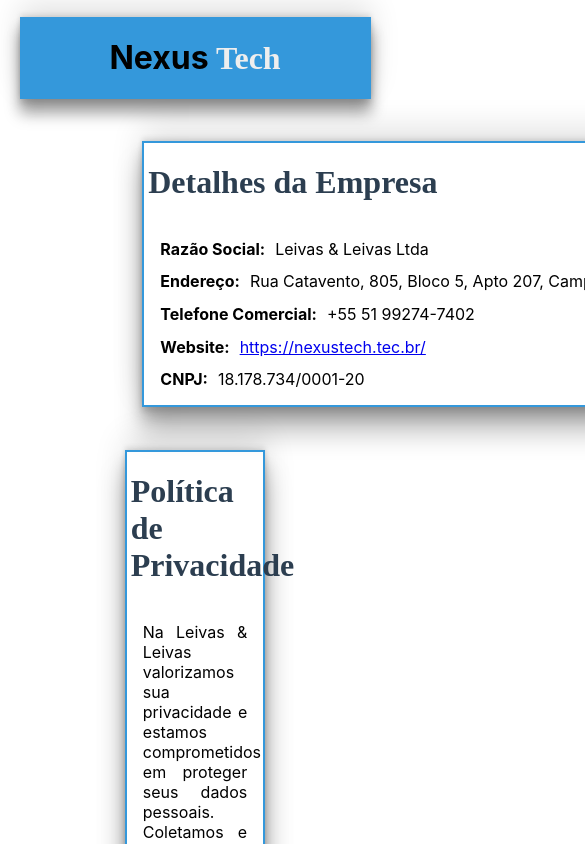
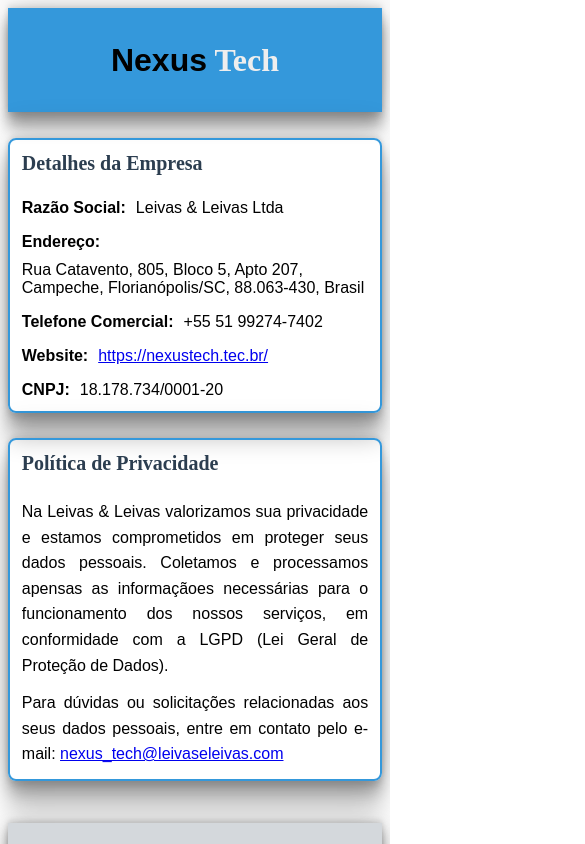
Before and after one commit to leivas777/nexus_tech, a React (Create React App) app: page / in a window 390 px wide. Shown: the top 844 px of the page, 585 px wide, since content can reach past the window. Built offline with nearby package versions, Linux system fonts and the light colour scheme.

Commit message:
Alteração do CSS

```diff
--- a/package.json
+++ b/package.json
@@ -1,7 +1,6 @@
 {
   "name": "nexus_tech",
   "version": "0.1.0",
-  "homepage": "https://nexustech.tec.br",
   "private": true,
   "dependencies": {
     "@testing-library/dom": "^10.4.1",
@@ -18,9 +17,7 @@
     "start": "react-scripts start",
     "build": "react-scripts build",
     "test": "react-scripts test",
-    "eject": "react-scripts eject",
-    "predeploy":"npm run build",
-    "deploy": "gh-pages -d build"
+    "eject": "react-scripts eject"
   },
   "eslintConfig": {
     "extends": [
--- a/src/App.js
+++ b/src/App.js
@@ -3,7 +3,7 @@
 
 
 //Router
-import { BrowserRouter, Routes, Route } from 'react-router-dom';
+import { BrowserRouter as Router, Routes, Route } from 'react-router-dom';
 
 //Pages
 import Home from './pages/Home/Home';
@@ -15,13 +15,13 @@
 function App() {
   return (
     <>
-      <BrowserRouter>
+      <Router>
       <Routes>
         <Route path='/' element={<Home/>}/>
         <Route path='/privacy-policy' element={<PrivacyPolicy/>}/>
         <Route path='/terms-of-use' element={<TermsOfService/>}/>
       </Routes>
-      </BrowserRouter>
+      </Router>
     </>
   );
 }
--- a/src/pages/Home/Home.module.css
+++ b/src/pages/Home/Home.module.css
@@ -1,95 +1,195 @@
-.top{
+/* Reset e configurações base */
+* {
+    box-sizing: border-box;
+}
+
+body {
+    margin: 0;
+    padding: 2vh 5vw;
+    font-family: 'Nunito', sans-serif;
+}
+
+/* Header responsivo */
+.top {
     display: flex;
     background: #3498DB;
     justify-content: center;
-    box-shadow: rgba(0, 0, 0, 0.25) 0px 15px 15px, rgba(0, 0, 0, 0.12) 0px -12px 30px, rgba(0, 0, 0, 0.12) 0px 4px 6px, rgba(0, 0, 0, 0.17) 0px 12px 13px, rgba(0, 0, 0, 0.09) 0px -3px 5px;
+    padding: 1rem;
+    box-shadow: rgba(0, 0, 0, 0.25) 0px 15px 15px,
+                rgba(0, 0, 0, 0.12) 0px -12px 30px,
+                rgba(0, 0, 0, 0.12) 0px 4px 6px,
+                rgba(0, 0, 0, 0.17) 0px 12px 13px,
+                rgba(0, 0, 0, 0.09) 0px -3px 5px;
+}
 
-    & .mainLogo{
+.top .mainLogo {
     font-weight: bold;
 }
 
-    & .logo{
+.top .logo {
     font-family: 'Nunito';
     color: #eee;
-    }
+    text-align: center;
 }
 
-body{
-    margin-left: 5vw;
-    margin-right: 5vw;
-    margin-top: 2vh;
-
+/* Container de dados responsivo */
+.dados {
+    display: flex;
+    flex-direction: column;
+    width: 100%;
+    max-width: 600px;
+    margin: 5vh auto 0;
+    border: 2px solid #3498DB;
+    border-radius: 8px;
+    box-shadow: rgba(0, 0, 0, 0.25) 0px 25px 25px,
+                rgba(0, 0, 0, 0.12) 0px -12px 30px,
+                rgba(0, 0, 0, 0.12) 0px 4px 6px,
+                rgba(0, 0, 0, 0.17) 0px 12px 13px,
+                rgba(0, 0, 0, 0.09) 0px -3px 5px;
 }
 
-.dados{
-    display: flex;
-    flex-direction: column;
-    margin-left: 35%;
-    width: max-content;
-    margin-top: 5vh;
-    border: 2px solid #3498DB;
-    box-shadow: rgba(0, 0, 0, 0.25) 0px 25px 25px, rgba(0, 0, 0, 0.12) 0px -12px 30px, rgba(0, 0, 0, 0.12) 0px 4px 6px, rgba(0, 0, 0, 0.17) 0px 12px 13px, rgba(0, 0, 0, 0.09) 0px -3px 5px;
-}
-
-.dados .title{
-        font-size: 2rem;
-        margin-left: 1vw;
+.dados .title {
+    font-size: clamp(1.5rem, 4vw, 2rem);
+    margin: 1rem;
     font-weight: 600;
     color: #2C3E50;
     font-family: 'Nunito';
 }
 
-.dados .dadosCadastrais{
+.dados .dadosCadastrais {
     display: flex;
     flex-direction: column;
-    gap: 1.5vh 0;
+    gap: 1.5rem;
     padding: 1rem;
-    align-items:flex-start;
+    align-items: flex-start;
     text-align: left;
-
-    & label{
-        display: flex;
-        gap: 10px;
 }
 
-    & .dadosCadastraisTitle{
-        font-weight: bold;
-
+.dados .dadosCadastrais label {
+    display: flex;
+    flex-wrap: wrap;
+    gap: 10px;
+    width: 100%;
 }
 
+.dados .dadosCadastrais .dadosCadastraisTitle {
+    font-weight: bold;
 }
 
-.privacyPolicy{
+/* Política de privacidade responsiva */
+.privacyPolicy {
     border: 2px solid #3498DB;
-    box-shadow: rgba(0, 0, 0, 0.25) 0px 25px 25px, rgba(0, 0, 0, 0.12) 0px -12px 30px, rgba(0, 0, 0, 0.12) 0px 4px 6px, rgba(0, 0, 0, 0.17) 0px 12px 13px, rgba(0, 0, 0, 0.09) 0px -3px 5px;
-    margin-top: 5vh;
-    margin-left: 30%;
-    margin-right: 30%;
+    border-radius: 8px;
+    box-shadow: rgba(0, 0, 0, 0.25) 0px 25px 25px,
+                rgba(0, 0, 0, 0.12) 0px -12px 30px,
+                rgba(0, 0, 0, 0.12) 0px 4px 6px,
+                rgba(0, 0, 0, 0.17) 0px 12px 13px,
+                rgba(0, 0, 0, 0.09) 0px -3px 5px;
+    margin: 5vh auto 0;
+    width: 100%;
+    max-width: 800px;
+}
 
-    & .policy{
+.privacyPolicy .policy {
     display: flex;
     flex-direction: column;
-        text-align:justify;
-        padding: 1em;
-        gap: 10px;
+    text-align: justify;
+    padding: 1rem;
+    gap: 1rem;
+    line-height: 1.6;
 }
 
-    & .title{
-        font-size: 2rem;
-        margin-left: 1vw;
+.privacyPolicy .title {
+    font-size: clamp(1.5rem, 4vw, 2rem);
+    margin: 1rem;
     font-weight: 600;
     color: #2C3E50;
     font-family: 'Nunito';
 }
 
-}
-
-.footer{
+/* Footer responsivo */
+.footer {
     margin-top: 5vh;
     display: flex;
-    gap: 10vw;
+    flex-wrap: wrap;
+    gap: 2rem;
     justify-content: center;
     background: #D4D8DC;
     font-family: 'Nunito';
-    box-shadow: rgba(0, 0, 0, 0.25) 0px 5px 15px, rgba(0, 0, 0, 0.12) 0px -12px 30px, rgba(0, 0, 0, 0.12) 0px 4px 6px, rgba(0, 0, 0, 0.17) 0px 12px 13px, rgba(0, 0, 0, 0.09) 0px -3px 5px;
+    padding: 2rem 1rem;
+    box-shadow: rgba(0, 0, 0, 0.25) 0px 5px 15px,
+                rgba(0, 0, 0, 0.12) 0px -12px 30px,
+                rgba(0, 0, 0, 0.12) 0px 4px 6px,
+                rgba(0, 0, 0, 0.17) 0px 12px 13px,
+                rgba(0, 0, 0, 0.09) 0px -3px 5px;
 }
+
+/* Media Queries para diferentes breakpoints */
+
+/* Tablets (768px e abaixo) */
+@media screen and (max-width: 768px) {
+    body {
+        padding: 1vh 3vw;
+    }
+
+    .dados {
+        max-width: 100%;
+        margin: 3vh auto 0;
+    }
+
+    .privacyPolicy {
+        max-width: 100%;
+        margin: 3vh auto 0;
+    }
+
+    .footer {
+        gap: 1rem;
+        padding: 1.5rem 1rem;
+    }
+}
+
+/* Smartphones (480px e abaixo) */
+@media screen and (max-width: 480px) {
+    body {
+        padding: 1vh 2vw;
+    }
+
+    .top {
+        padding: 0.75rem;
+    }
+
+    .dados .title,
+    .privacyPolicy .title {
+        font-size: 1.25rem;
+        margin: 0.75rem;
+    }
+
+    .dados .dadosCadastrais {
+        padding: 0.75rem;
+        gap: 1rem;
+    }
+
+    .privacyPolicy .policy {
+        padding: 0.75rem;
+        gap: 0.75rem;
+    }
+
+    .footer {
+        flex-direction: column;
+        text-align: center;
+        gap: 0.5rem;
+        padding: 1rem;
+    }
+}
+
+/* Telas muito pequenas (320px e abaixo) */
+@media screen and (max-width: 320px) {
+    body {
+        padding: 1vh 1vw;
+    }
+
+    .dados .dadosCadastrais label {
+        flex-direction: column;
+        gap: 5px;
+    }
+}
--- a/src/pages/PrivacyPolicy/PrivacyPolicy.module.css
+++ b/src/pages/PrivacyPolicy/PrivacyPolicy.module.css
@@ -1,31 +1,195 @@
-/* body {
-    font-family: -apple-system, BlinkMacSystemFont, 'Segoe UI', Roboto, Helvetica, Arial, sans-serif;
-    line-height: 1.6;
-    color: #333;
-    max-width: 800px;
-    margin: 40px auto;
-    padding: 0 20px;
-    background-color: #f9f9f9;
-} */
+/* Configurações base */
+* {
+    box-sizing: border-box;
+}
 
+/* Container principal responsivo */
+.container {
+    background-color: #fff;
+    padding: clamp(1rem, 4vw, 2rem);
+    border-radius: 8px;
+    box-shadow: 0 4px 8px rgba(0, 0, 0, 0.1);
+    width: 100%;
+    max-width: 1200px;
+    margin: 0 auto;
+
+    /* Melhoria de performance */
+    will-change: transform;
+    backface-visibility: hidden;
+}
+
+/* Tipografia responsiva para títulos */
 .container h1,
 .container h2 {
     color: #1a1a1a;
     border-bottom: 2px solid #eee;
-    padding-bottom: 10px;
+    padding-bottom: clamp(0.5rem, 2vw, 0.75rem);
+    margin-bottom: clamp(1rem, 3vw, 1.5rem);
+    margin-top: clamp(1.5rem, 4vw, 2rem);
+    line-height: 1.3;
+    word-wrap: break-word;
+    hyphens: auto;
 }
 
-.container p {
-    margin-bottom: 1em;
+.container h1 {
+    font-size: clamp(1.75rem, 5vw, 2.5rem);
 }
 
+.container h2 {
+    font-size: clamp(1.5rem, 4vw, 2rem);
+}
+
+/* Parágrafos responsivos */
+.container p {
+    margin-bottom: clamp(0.75rem, 2.5vw, 1.25rem);
+    line-height: 1.6;
+    font-size: clamp(0.9rem, 2.5vw, 1rem);
+    text-align: justify;
+    word-wrap: break-word;
+    hyphens: auto;
+}
+
+/* Texto em negrito */
 strong {
     color: #000;
+    font-weight: 600;
 }
 
-.container {
-    background-color: #fff;
-    padding: 30px;
-    border-radius: 8px;
-    box-shadow: 0 4px 8px rgba(0, 0, 0, 0.1);
+/* Media Queries para ajustes específicos */
+
+/* Tablets (768px e abaixo) */
+@media screen and (max-width: 768px) {
+    .container {
+        margin: 1rem;
+        border-radius: 6px;
+        box-shadow: 0 2px 6px rgba(0, 0, 0, 0.08);
+    }
+
+    .container h1,
+    .container h2 {
+        border-bottom-width: 1.5px;
+        margin-top: 1.25rem;
+    }
+
+    .container p {
+        text-align: left;
+    }
 }
+
+/* Smartphones (480px e abaixo) */
+@media screen and (max-width: 480px) {
+    .container {
+        margin: 0.5rem;
+        padding: 1rem;
+        border-radius: 4px;
+        box-shadow: 0 1px 4px rgba(0, 0, 0, 0.06);
+    }
+
+    .container h1 {
+        font-size: 1.5rem;
+        margin-top: 1rem;
+    }
+
+    .container h2 {
+        font-size: 1.25rem;
+        margin-top: 1rem;
+    }
+
+    .container h1,
+    .container h2 {
+        padding-bottom: 0.5rem;
+        margin-bottom: 1rem;
+        border-bottom-width: 1px;
+    }
+
+    .container p {
+        font-size: 0.9rem;
+        margin-bottom: 1rem;
+        line-height: 1.5;
+    }
+}
+
+/* Telas muito pequenas (320px e abaixo) */
+@media screen and (max-width: 320px) {
+    .container {
+        margin: 0.25rem;
+        padding: 0.75rem;
+    }
+
+    .container h1 {
+        font-size: 1.25rem;
+    }
+
+    .container h2 {
+        font-size: 1.1rem;
+    }
+
+    .container p {
+        font-size: 0.85rem;
+        margin-bottom: 0.75rem;
+    }
+}
+
+/* Telas grandes (1200px e acima) */
+@media screen and (min-width: 1200px) {
+    .container {
+        padding: 2.5rem;
+        box-shadow: 0 6px 12px rgba(0, 0, 0, 0.12);
+    }
+
+    .container h1 {
+        font-size: 2.5rem;
+    }
+
+    .container h2 {
+        font-size: 2rem;
+    }
+
+    .container p {
+        font-size: 1.1rem;
+        line-height: 1.7;
+    }
+}
+
+/* Melhorias de acessibilidade */
+@media (prefers-reduced-motion: reduce) {
+    .container {
+        transition: none;
+    }
+}
+
+/* Modo escuro (opcional) */
+@media (prefers-color-scheme: dark) {
+    .container {
+        background-color: #2a2a2a;
+        color: #e0e0e0;
+        box-shadow: 0 4px 8px rgba(0, 0, 0, 0.3);
+    }
+
+    .container h1,
+    .container h2 {
+        color: #f0f0f0;
+        border-bottom-color: #444;
+    }
+
+    strong {
+        color: #fff;
+    }
+}
+
+/* Otimizações para impressão */
+@media print {
+    .container {
+        box-shadow: none;
+        border: 1px solid #ccc;
+        padding: 1rem;
+        background-color: #fff;
+        color: #000;
+    }
+
+    .container h1,
+    .container h2 {
+        color: #000;
+        border-bottom-color: #000;
+    }
+}
--- a/src/pages/TermsOfService/TermsOfService.module.css
+++ b/src/pages/TermsOfService/TermsOfService.module.css
@@ -1,21 +1,195 @@
+/* Configurações base */
+* {
+    box-sizing: border-box;
+}
+
+/* Container principal responsivo */
+.container {
+    background-color: #fff;
+    padding: clamp(1rem, 4vw, 2rem);
+    border-radius: 8px;
+    box-shadow: 0 4px 8px rgba(0, 0, 0, 0.1);
+    width: 100%;
+    max-width: 1200px;
+    margin: 0 auto;
+
+    /* Melhoria de performance */
+    will-change: transform;
+    backface-visibility: hidden;
+}
+
+/* Tipografia responsiva para títulos */
 .container h1,
 .container h2 {
     color: #1a1a1a;
     border-bottom: 2px solid #eee;
-    padding-bottom: 10px;
+    padding-bottom: clamp(0.5rem, 2vw, 0.75rem);
+    margin-bottom: clamp(1rem, 3vw, 1.5rem);
+    margin-top: clamp(1.5rem, 4vw, 2rem);
+    line-height: 1.3;
+    word-wrap: break-word;
+    hyphens: auto;
 }
 
-.container p {
-    margin-bottom: 1em;
+.container h1 {
+    font-size: clamp(1.75rem, 5vw, 2.5rem);
 }
 
+.container h2 {
+    font-size: clamp(1.5rem, 4vw, 2rem);
+}
+
+/* Parágrafos responsivos */
+.container p {
+    margin-bottom: clamp(0.75rem, 2.5vw, 1.25rem);
+    line-height: 1.6;
+    font-size: clamp(0.9rem, 2.5vw, 1rem);
+    text-align: justify;
+    word-wrap: break-word;
+    hyphens: auto;
+}
+
+/* Texto em negrito */
 strong {
     color: #000;
+    font-weight: 600;
 }
 
-.container {
-    background-color: #fff;
-    padding: 30px;
-    border-radius: 8px;
-    box-shadow: 0 4px 8px rgba(0, 0, 0, 0.1);
+/* Media Queries para ajustes específicos */
+
+/* Tablets (768px e abaixo) */
+@media screen and (max-width: 768px) {
+    .container {
+        margin: 1rem;
+        border-radius: 6px;
+        box-shadow: 0 2px 6px rgba(0, 0, 0, 0.08);
+    }
+
+    .container h1,
+    .container h2 {
+        border-bottom-width: 1.5px;
+        margin-top: 1.25rem;
+    }
+
+    .container p {
+        text-align: left;
+    }
 }
+
+/* Smartphones (480px e abaixo) */
+@media screen and (max-width: 480px) {
+    .container {
+        margin: 0.5rem;
+        padding: 1rem;
+        border-radius: 4px;
+        box-shadow: 0 1px 4px rgba(0, 0, 0, 0.06);
+    }
+
+    .container h1 {
+        font-size: 1.5rem;
+        margin-top: 1rem;
+    }
+
+    .container h2 {
+        font-size: 1.25rem;
+        margin-top: 1rem;
+    }
+
+    .container h1,
+    .container h2 {
+        padding-bottom: 0.5rem;
+        margin-bottom: 1rem;
+        border-bottom-width: 1px;
+    }
+
+    .container p {
+        font-size: 0.9rem;
+        margin-bottom: 1rem;
+        line-height: 1.5;
+    }
+}
+
+/* Telas muito pequenas (320px e abaixo) */
+@media screen and (max-width: 320px) {
+    .container {
+        margin: 0.25rem;
+        padding: 0.75rem;
+    }
+
+    .container h1 {
+        font-size: 1.25rem;
+    }
+
+    .container h2 {
+        font-size: 1.1rem;
+    }
+
+    .container p {
+        font-size: 0.85rem;
+        margin-bottom: 0.75rem;
+    }
+}
+
+/* Telas grandes (1200px e acima) */
+@media screen and (min-width: 1200px) {
+    .container {
+        padding: 2.5rem;
+        box-shadow: 0 6px 12px rgba(0, 0, 0, 0.12);
+    }
+
+    .container h1 {
+        font-size: 2.5rem;
+    }
+
+    .container h2 {
+        font-size: 2rem;
+    }
+
+    .container p {
+        font-size: 1.1rem;
+        line-height: 1.7;
+    }
+}
+
+/* Melhorias de acessibilidade */
+@media (prefers-reduced-motion: reduce) {
+    .container {
+        transition: none;
+    }
+}
+
+/* Modo escuro (opcional) */
+@media (prefers-color-scheme: dark) {
+    .container {
+        background-color: #2a2a2a;
+        color: #e0e0e0;
+        box-shadow: 0 4px 8px rgba(0, 0, 0, 0.3);
+    }
+
+    .container h1,
+    .container h2 {
+        color: #f0f0f0;
+        border-bottom-color: #444;
+    }
+
+    strong {
+        color: #fff;
+    }
+}
+
+/* Otimizações para impressão */
+@media print {
+    .container {
+        box-shadow: none;
+        border: 1px solid #ccc;
+        padding: 1rem;
+        background-color: #fff;
+        color: #000;
+    }
+
+    .container h1,
+    .container h2 {
+        color: #000;
+        border-bottom-color: #000;
+    }
+}
```
Lines whose indentation alone changed are shown as unchanged.
